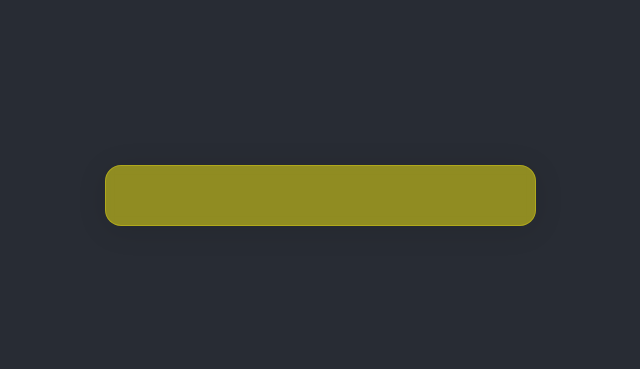
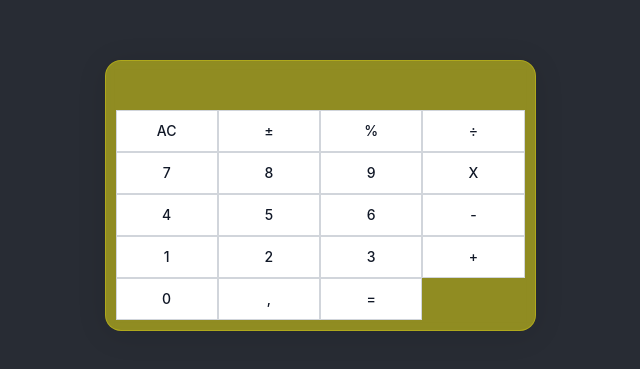
Before and after one commit to huseyinbilen/react-exercises, a React (Create React App) app in the folder 8-calculator/: page / in a window 1280 px wide. Shown: the part 205-574 px from the top of the page, without its empty margins (320-960 px from the left). Built offline with nearby package versions, Linux system fonts and the light colour scheme.

Commit message:
Buttons Added

```diff
--- a/8-calculator/src/App.js
+++ b/8-calculator/src/App.js
@@ -1,4 +1,6 @@
 import Display from './components/Display';
+import ButtonGroup from './components/ButtonGroup'
+import Button from './components/Button';
 import './App.css';
 
 function App() {
@@ -6,6 +8,7 @@ function App() {
     <div className="App">
       <div className="App_body">
         <Display />
+        <ButtonGroup />
       </div>
     </div>
   );
--- /dev/null
+++ b/8-calculator/src/components/Button.js
@@ -0,0 +1,7 @@
+function Button(props) {
+    return (
+        <button type="button" class="text-gray-900 bg-white border border-gray-300 hover:bg-gray-100 focus:ring-gray-200 font-medium text-sm px-5 py-2.5 dark:bg-gray-800 dark:text-white dark:border-gray-600 dark:hover:bg-gray-700 dark:hover:border-gray-600">{props.value}</button>
+    );
+}
+
+export default Button;
--- /dev/null
+++ b/8-calculator/src/components/ButtonGroup.css
@@ -0,0 +1,5 @@
+.btn_group_body {
+    display: grid;
+    grid-template-columns: repeat(4, 1fr);
+    /* grid-template-columns: auto auto auto auto; */
+}
--- /dev/null
+++ b/8-calculator/src/components/ButtonGroup.js
@@ -0,0 +1,31 @@
+import Button from './Button';
+import './ButtonGroup.css';
+
+function ButtonGroup() {
+    return (
+        <div className="btn_group_body">
+            <Button value={"AC"}/>
+            <Button value={"±"}/>
+            <Button value={"%"}/>
+            <Button value={"÷"}/>
+            <Button value={7}/>
+            <Button value={8}/>
+            <Button value={9}/>
+            <Button value={"X"}/>
+            <Button value={4}/>
+            <Button value={5}/>
+            <Button value={6}/>
+            <Button value={"-"}/>
+            <Button value={1}/>
+            <Button value={2}/>
+            <Button value={3}/>
+            <Button value={"+"}/>
+            <Button value={0}/>
+            <Button value={","}/>
+            <Button value={"="}/>
+
+        </div>
+    );
+}
+
+export default ButtonGroup;
```
